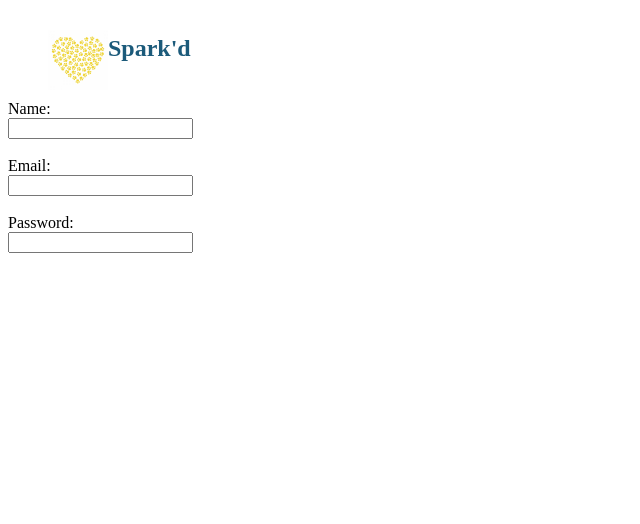
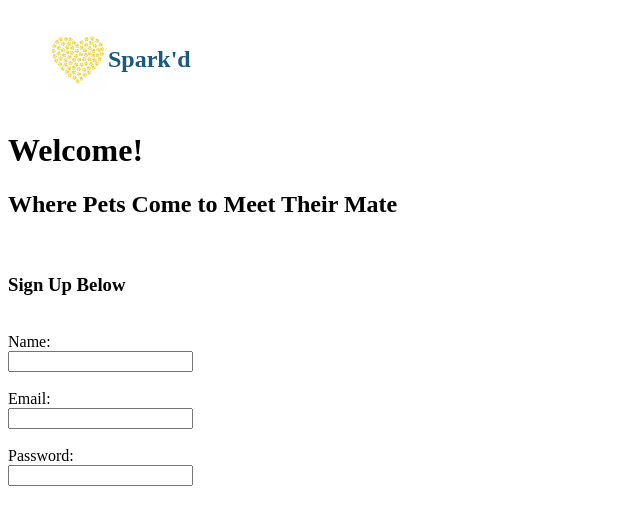
Before and after one commit to Robert-Ricci/dog-dating-app, a React (Create React App) app in the folder dog-dating-app-client/: page / in a window 1280 px wide. Shown: the top 524 px of the page, without its empty margins (0-640 px from the left). Built offline with nearby package versions, Linux system fonts and the light colour scheme.

Commit message:
update app component so Home is mounted first, added header tags for homepage

```diff
--- a/dog-dating-app-client/src/components/Home.js
+++ b/dog-dating-app-client/src/components/Home.js
@@ -15,7 +15,12 @@ const Home = () => {
           }}
         />
       </ul>
-      <h2 style={{ color: "#1b5a7a", paddingTop: "15px" }}>Spark'd</h2>
+      <h2 style={{ color: "#1b5a7a", paddingTop: "26px" }}>Spark'd</h2>
+      <br />
+      <h1> Welcome! </h1>
+      <h2>Where Pets Come to Meet Their Mate</h2>
+      <br />
+      <h3>Sign Up Below</h3>
     </div>
   );
 };
```
